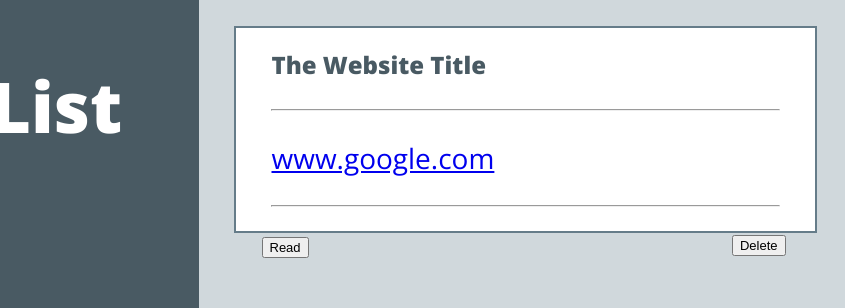
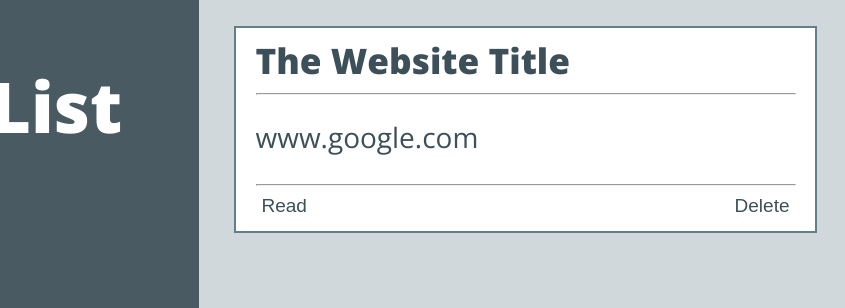
Before and after one commit to RyanH5/first_linked-list, a plain HTML site: page index/index.html in a window 1280 px wide. Shown: the top 308 px of the page, 435-1280 px from the left. Drawn offline with nearby package versions, Linux system fonts and the light colour scheme.

Commit message:
Add CSS right side styling complete

```diff
--- a/css/styles.css
+++ b/css/styles.css
@@ -5,8 +5,8 @@
 }
 
 body {
+  background-color: #D0D8DC;
   font-family: 'Open Sans', sans-serif;
-  background-color: #D0D8DC;
   margin: 0;
 }
 
@@ -15,8 +15,8 @@ body {
 h1 {
   color: #FFFFFF;
   font-size: 70px;
+  text-align: center;
   width: 100%;
-  text-align: center;
 }
 
 .carabiners {
@@ -30,7 +30,6 @@ h1 {
 
 #web-title {
   display: block;
-
 }
 
 /*Page Setup*/
@@ -45,55 +44,64 @@ h1 {
 /*Right Side */
 
 .right {
+  float: right;
   width: 50%;
-  float: right;
 }
 
 .bookmark-ul {
-/*  margin: 10px auto;*/
   padding-left: 0;
 }
 
 .site-info-li {
   border: 2px solid #657C89;
   background-color: #FFFFFF;
+  height: 207px;
+  list-style: none;
   margin: 26px auto;
-  list-style: none;
+  padding: 8px 19px 19px 20px;
   width: 583px;
-  height: 207px;
-  color: ;
 }
 
-.site-break {
-  margin: 28px 35px;
+h2 {
+  color: #3D5059;
+  font-size: 2.2em;
+  font-weight: 800;
+  margin: 0;
+}
+
+#top-site-break {
+  margin-bottom: 23px;
+  margin-top: 9px;
+}
+
+a {
+  color: #3D5059;
+  font-size: 28px;
+  text-decoration: none;
+}
+
+#bottom-site-break {
+  margin-top: 28px;
 }
 
 .site-btn {
-  font-size: 13px;
+  background-color: transparent;
+  background-repeat:no-repeat;
+  border: none;
+  color: #3D5059;
+  cursor:pointer;
+  font-size: 19px;
+  outline:none;
+  overflow: hidden;
 }
 
 #site-read {
   position: relative;
-  left: 26px;
-}
-
-h2 {
-  font-weight: 800;
-  padding-left: 36px;
-  color: #495A63;
-  margin-bottom: 2px;
-}
-
-a {
-  padding-left: 36px;
-  font-size: 28px;
 }
 
 #site-delete {
   float: right;
-  margin-right: 5%;
 }
-
 
 @media (max-width: 900px) {
   .left,
--- a/index/index.html
+++ b/index/index.html
@@ -23,9 +23,9 @@
       <ul class="bookmark-ul">
         <li class="site-info-li">
           <h2 class="site-title">The Website Title</h2>
-          <hr class="site-break">
+          <hr id="top-site-break">
           <a href="#" target="_blank" alt="#">www.google.com</a>
-          <hr class="site-break">
+          <hr id="bottom-site-break">
           <button class="site-btn" id="site-read">Read</button>
           <button class="site-btn" id="site-delete">Delete</button>
         </li>
```
